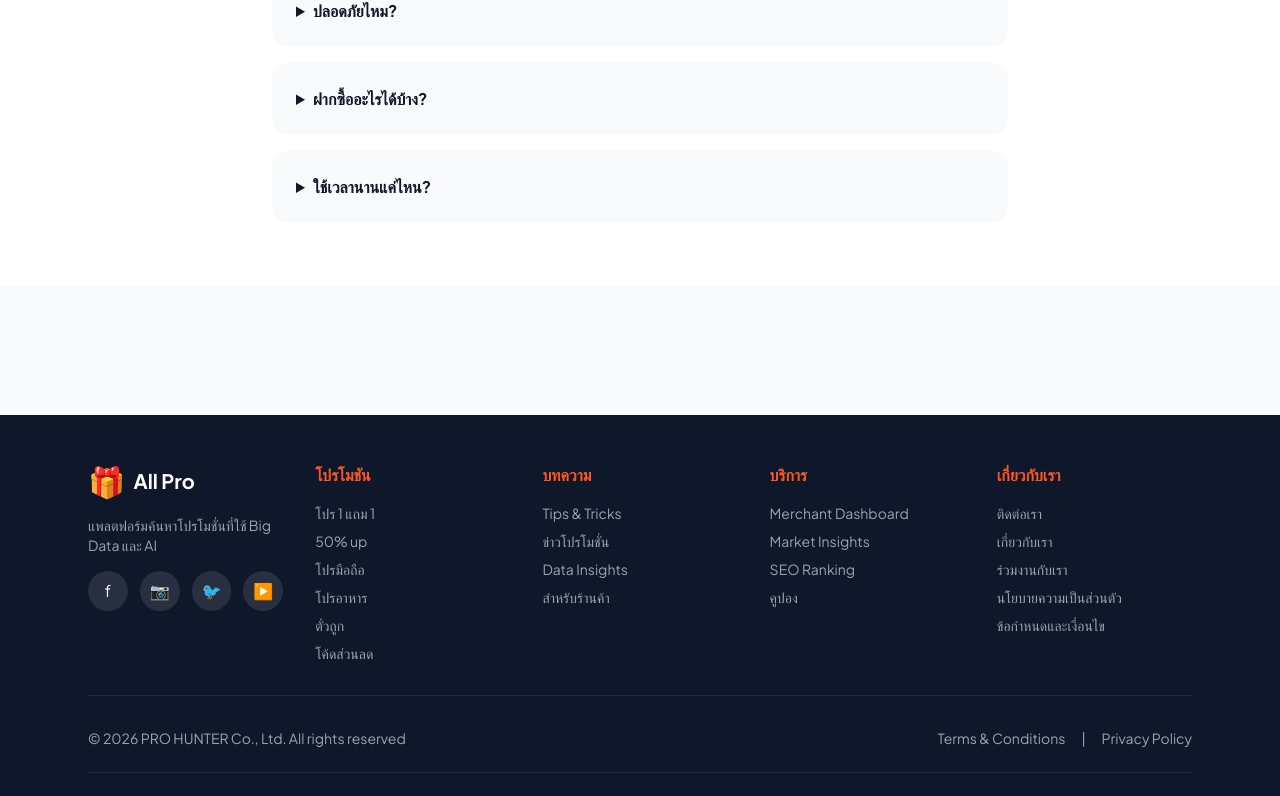
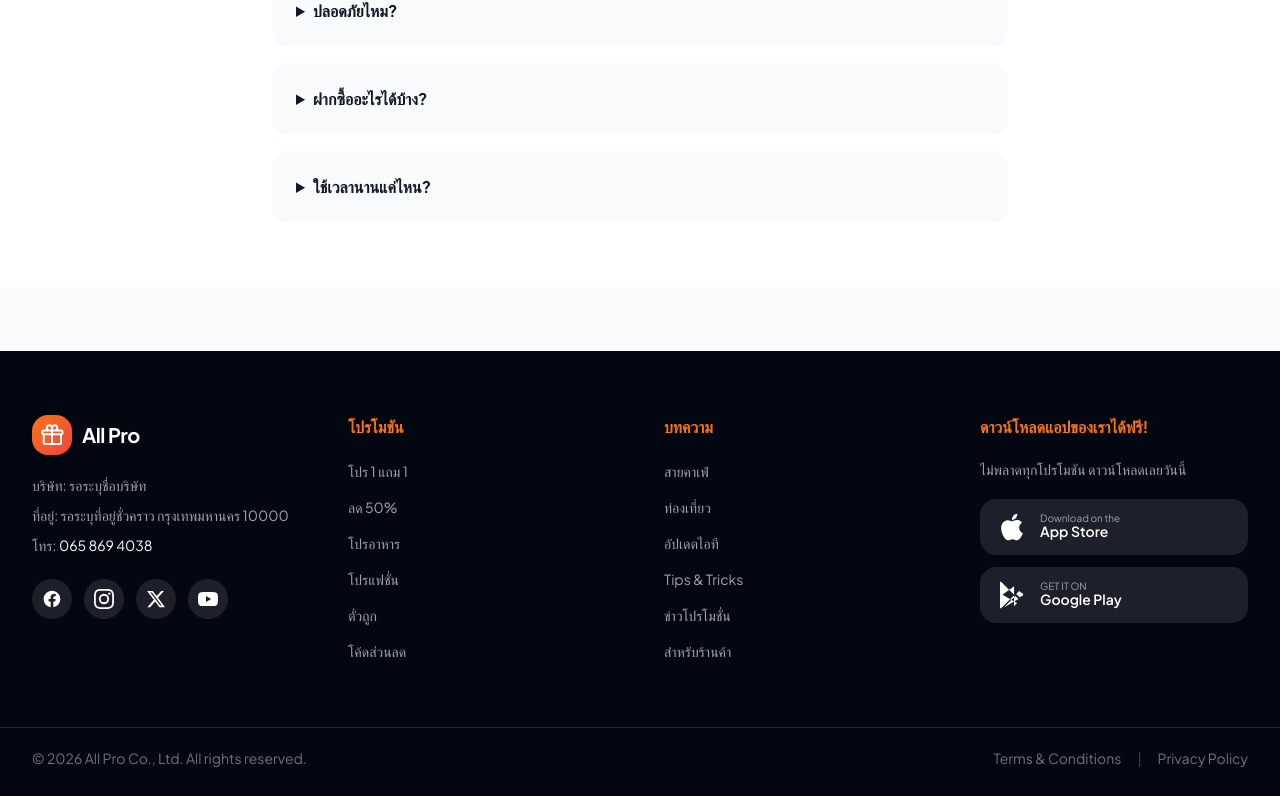
Before and after one commit to CEO-LEO/allpro-v.1, a Next.js app: page /services/shopping in a window 1280 px wide. Shown: the part 1998-2794 px from the top of the page. Built offline with nearby package versions, Linux system fonts and the light colour scheme; no server answers.

Commit message:
feat: redesign Footer with 4-column layout, app download, social icons

```diff
--- a/app/(user)/layout.tsx
+++ b/app/(user)/layout.tsx
@@ -2,6 +2,7 @@
 
 import Navbar from '@/components/Layout/Navbar';
 import BottomNav from '@/components/Layout/BottomNav';
+import Footer from '@/components/Footer';
 import AIChatbot from '@/components/AIChatbot';
 import QRScanner from '@/components/QRScanner';
 import { Toaster } from 'sonner';
@@ -26,6 +27,9 @@ export default function UserLayout({
         {children}
       </main>
 
+      {/* Footer */}
+      <Footer />
+
       {/* Bottom Navigation - Mobile Only */}
       <BottomNav />
 
--- a/components/Footer.tsx
+++ b/components/Footer.tsx
@@ -1,103 +1,176 @@
 'use client';
+
+import Link from 'next/link';
+
+const PROMO_LINKS = [
+  { label: 'โปร 1 แถม 1', href: '/category/Food' },
+  { label: 'ลด 50%', href: '/category/all' },
+  { label: 'โปรอาหาร', href: '/category/Food' },
+  { label: 'โปรแฟชั่น', href: '/category/Fashion' },
+  { label: 'ตั๋วถูก', href: '/category/Travel' },
+  { label: 'โค้ดส่วนลด', href: '/rewards' },
+];
+
+const ARTICLE_LINKS = [
+  { label: 'สายคาเฟ่', href: '/community' },
+  { label: 'ท่องเที่ยว', href: '/community' },
+  { label: 'อัปเดตไอที', href: '/community' },
+  { label: 'Tips & Tricks', href: '/community' },
+  { label: 'ข่าวโปรโมชั่น', href: '/community' },
+  { label: 'สำหรับร้านค้า', href: '/merchant-landing' },
+];
+
+const SOCIALS = [
+  {
+    label: 'Facebook',
+    href: '#',
+    icon: (
+      <svg className="w-5 h-5" fill="currentColor" viewBox="0 0 24 24"><path d="M22 12c0-5.523-4.477-10-10-10S2 6.477 2 12c0 4.991 3.657 9.128 8.438 9.878v-6.987h-2.54V12h2.54V9.797c0-2.506 1.492-3.89 3.777-3.89 1.094 0 2.238.195 2.238.195v2.46h-1.26c-1.243 0-1.63.771-1.63 1.562V12h2.773l-.443 2.89h-2.33v6.988C18.343 21.128 22 16.991 22 12z" /></svg>
+    ),
+  },
+  {
+    label: 'Instagram',
+    href: '#',
+    icon: (
+      <svg className="w-5 h-5" fill="currentColor" viewBox="0 0 24 24"><path d="M12 2.163c3.204 0 3.584.012 4.85.07 3.252.148 4.771 1.691 4.919 4.919.058 1.265.069 1.645.069 4.849 0 3.205-.012 3.584-.069 4.849-.149 3.225-1.664 4.771-4.919 4.919-1.266.058-1.644.07-4.85.07-3.204 0-3.584-.012-4.849-.07-3.26-.149-4.771-1.699-4.919-4.92-.058-1.265-.07-1.644-.07-4.849 0-3.204.013-3.583.07-4.849.149-3.227 1.664-4.771 4.919-4.919 1.266-.057 1.645-.069 4.849-.069zM12 0C8.741 0 8.333.014 7.053.072 2.695.272.273 2.69.073 7.052.014 8.333 0 8.741 0 12c0 3.259.014 3.668.072 4.948.2 4.358 2.618 6.78 6.98 6.98C8.333 23.986 8.741 24 12 24c3.259 0 3.668-.014 4.948-.072 4.354-.2 6.782-2.618 6.979-6.98.059-1.28.073-1.689.073-4.948 0-3.259-.014-3.667-.072-4.947-.196-4.354-2.617-6.78-6.979-6.98C15.668.014 15.259 0 12 0zm0 5.838a6.162 6.162 0 100 12.324 6.162 6.162 0 000-12.324zM12 16a4 4 0 110-8 4 4 0 010 8zm6.406-11.845a1.44 1.44 0 100 2.881 1.44 1.44 0 000-2.881z" /></svg>
+    ),
+  },
+  {
+    label: 'Twitter',
+    href: '#',
+    icon: (
+      <svg className="w-5 h-5" fill="currentColor" viewBox="0 0 24 24"><path d="M18.244 2.25h3.308l-7.227 8.26 8.502 11.24H16.17l-5.214-6.817L4.99 21.75H1.68l7.73-8.835L1.254 2.25H8.08l4.713 6.231zm-1.161 17.52h1.833L7.084 4.126H5.117z" /></svg>
+    ),
+  },
+  {
+    label: 'YouTube',
+    href: '#',
+    icon: (
+      <svg className="w-5 h-5" fill="currentColor" viewBox="0 0 24 24"><path d="M23.498 6.186a3.016 3.016 0 00-2.122-2.136C19.505 3.545 12 3.545 12 3.545s-7.505 0-9.377.505A3.017 3.017 0 00.502 6.186C0 8.07 0 12 0 12s0 3.93.502 5.814a3.016 3.016 0 002.122 2.136c1.871.505 9.376.505 9.376.505s7.505 0 9.377-.505a3.015 3.015 0 002.122-2.136C24 15.93 24 12 24 12s0-3.93-.502-5.814zM9.545 15.568V8.432L15.818 12l-6.273 3.568z" /></svg>
+    ),
+  },
+];
 
 export default function Footer() {
   return (
-    <footer className="bg-slate-900 text-white mt-16">
-      <div className="max-w-6xl mx-auto px-3 sm:px-4 md:px-6 py-12">
-        {/* Main Footer Grid */}
-        <div className="grid grid-cols-2 sm:grid-cols-3 md:grid-cols-5 gap-8 mb-8">
-          {/* Company Info */}
-          <div className="col-span-2 sm:col-span-3 md:col-span-1">
-            <div className="flex items-center gap-2 mb-4">
-              <span className="text-3xl">🎁</span>
-              <span className="text-xl font-bold">All Pro</span>
+    <footer className="bg-gray-950 text-white">
+      <div className="max-w-7xl mx-auto px-4 sm:px-6 lg:px-8 py-12 lg:py-16">
+        {/* Main Grid — 4 columns */}
+        <div className="grid grid-cols-1 sm:grid-cols-2 lg:grid-cols-4 gap-10 lg:gap-12">
+
+          {/* Column 1: Company Info & Contact */}
+          <div className="sm:col-span-2 lg:col-span-1">
+            {/* Logo */}
+            <div className="flex items-center gap-2.5 mb-5">
+              <div className="w-10 h-10 bg-gradient-to-br from-orange-500 to-red-500 rounded-xl flex items-center justify-center shadow-lg">
+                <svg className="w-6 h-6 text-white" fill="none" viewBox="0 0 24 24" strokeWidth={2} stroke="currentColor">
+                  <path strokeLinecap="round" strokeLinejoin="round" d="M21 11.25v8.25a1.5 1.5 0 01-1.5 1.5H5.25a1.5 1.5 0 01-1.5-1.5v-8.25M12 4.875A2.625 2.625 0 109.375 7.5H12m0-2.625V7.5m0-2.625A2.625 2.625 0 1114.625 7.5H12m0 0V21m-8.625-9.75h18c.621 0 1.125-.504 1.125-1.125v-1.5c0-.621-.504-1.125-1.125-1.125h-18c-.621 0-1.125.504-1.125 1.125v1.5c0 .621.504 1.125 1.125 1.125z" />
+                </svg>
+              </div>
+              <span className="text-xl font-bold tracking-tight">All Pro</span>
             </div>
-            <p className="text-sm text-gray-400 mb-4">
-              แพลตฟอร์มค้นหาโปรโมชั่นที่ใช้ Big Data และ AI
+
+            <div className="space-y-2.5 text-sm text-gray-400 mb-6">
+              <p>บริษัท: รอระบุชื่อบริษัท</p>
+              <p>ที่อยู่: รอระบุที่อยู่ชั่วคราว กรุงเทพมหานคร 10000</p>
+              <p>โทร: <a href="tel:0658694038" className="text-white hover:text-orange-400 transition-colors">065 869 4038</a></p>
+            </div>
+
+            {/* Social Icons */}
+            <div className="flex gap-3">
+              {SOCIALS.map((social) => (
+                <a
+                  key={social.label}
+                  href={social.href}
+                  aria-label={social.label}
+                  className="w-10 h-10 bg-white/10 hover:bg-orange-500 rounded-full flex items-center justify-center transition-all duration-200 hover:scale-110"
+                >
+                  {social.icon}
+                </a>
+              ))}
+            </div>
+          </div>
+
+          {/* Column 2: Promotions */}
+          <div>
+            <h3 className="text-base font-bold text-orange-500 mb-5">โปรโมชัน</h3>
+            <ul className="space-y-3">
+              {PROMO_LINKS.map((link) => (
+                <li key={link.label}>
+                  <Link href={link.href} className="text-sm text-gray-400 hover:text-white hover:pl-1 transition-all duration-200">
+                    {link.label}
+                  </Link>
+                </li>
+              ))}
+            </ul>
+          </div>
+
+          {/* Column 3: Articles */}
+          <div>
+            <h3 className="text-base font-bold text-orange-500 mb-5">บทความ</h3>
+            <ul className="space-y-3">
+              {ARTICLE_LINKS.map((link) => (
+                <li key={link.label}>
+                  <Link href={link.href} className="text-sm text-gray-400 hover:text-white hover:pl-1 transition-all duration-200">
+                    {link.label}
+                  </Link>
+                </li>
+              ))}
+            </ul>
+          </div>
+
+          {/* Column 4: Download App */}
+          <div>
+            <h3 className="text-base font-bold text-orange-500 mb-5">ดาวน์โหลดแอปของเราได้ฟรี!</h3>
+            <p className="text-sm text-gray-400 mb-5">
+              ไม่พลาดทุกโปรโมชัน ดาวน์โหลดเลยวันนี้
             </p>
-            <div className="flex gap-3">
-              <a href="#" className="w-10 h-10 bg-white/10 hover:bg-white/20 rounded-full flex items-center justify-center transition-colors">
-                <span>f</span>
+            <div className="flex flex-col gap-3">
+              {/* App Store */}
+              <a
+                href="#"
+                className="flex items-center gap-3 px-4 py-3 bg-white/10 hover:bg-white/20 rounded-xl transition-all duration-200 group"
+              >
+                <svg className="w-8 h-8 text-white flex-shrink-0" viewBox="0 0 24 24" fill="currentColor">
+                  <path d="M18.71 19.5c-.83 1.24-1.71 2.45-3.05 2.47-1.34.03-1.77-.79-3.29-.79-1.53 0-2 .77-3.27.82-1.31.05-2.3-1.32-3.14-2.53C4.25 17 2.94 12.45 4.7 9.39c.87-1.52 2.43-2.48 4.12-2.51 1.28-.02 2.5.87 3.29.87.78 0 2.26-1.07 3.8-.91.65.03 2.47.26 3.64 1.98-.09.06-2.17 1.28-2.15 3.81.03 3.02 2.65 4.03 2.68 4.04-.03.07-.42 1.44-1.38 2.83M13 3.5c.73-.83 1.94-1.46 2.94-1.5.13 1.17-.34 2.35-1.04 3.19-.69.85-1.83 1.51-2.95 1.42-.15-1.15.41-2.35 1.05-3.11z" />
+                </svg>
+                <div>
+                  <div className="text-[10px] text-gray-400 leading-none group-hover:text-gray-300">Download on the</div>
+                  <div className="text-sm font-semibold text-white leading-tight">App Store</div>
+                </div>
               </a>
-              <a href="#" className="w-10 h-10 bg-white/10 hover:bg-white/20 rounded-full flex items-center justify-center transition-colors">
-                <span>📷</span>
-              </a>
-              <a href="#" className="w-10 h-10 bg-white/10 hover:bg-white/20 rounded-full flex items-center justify-center transition-colors">
-                <span>🐦</span>
-              </a>
-              <a href="#" className="w-10 h-10 bg-white/10 hover:bg-white/20 rounded-full flex items-center justify-center transition-colors">
-                <span>▶️</span>
+
+              {/* Google Play */}
+              <a
+                href="#"
+                className="flex items-center gap-3 px-4 py-3 bg-white/10 hover:bg-white/20 rounded-xl transition-all duration-200 group"
+              >
+                <svg className="w-8 h-8 text-white flex-shrink-0" viewBox="0 0 24 24" fill="currentColor">
+                  <path d="M3.609 1.814L13.792 12 3.61 22.186a.996.996 0 01-.61-.92V2.734a1 1 0 01.609-.92zm10.89 10.893l2.302 2.302-10.937 6.333 8.635-8.635zm3.199-3.199l2.144 1.24a1 1 0 010 1.732l-2.144 1.24-2.53-2.53 2.53-2.53v.848zm-4.106-4.106L4.864 11.735l10.937 6.333-2.302 2.302z" />
+                </svg>
+                <div>
+                  <div className="text-[10px] text-gray-400 leading-none group-hover:text-gray-300">GET IT ON</div>
+                  <div className="text-sm font-semibold text-white leading-tight">Google Play</div>
+                </div>
               </a>
             </div>
           </div>
+        </div>
+      </div>
 
-          {/* โปรโมชัน */}
-          <div>
-            <h3 className="font-bold text-[#FF5722] mb-4">โปรโมชัน</h3>
-            <ul className="space-y-2 text-sm text-gray-400">
-              <li><a href="/" className="hover:text-white transition-colors">โปร 1 แถม 1</a></li>
-              <li><a href="/" className="hover:text-white transition-colors">50% up</a></li>
-              <li><a href="/" className="hover:text-white transition-colors">โปรมือถือ</a></li>
-              <li><a href="/" className="hover:text-white transition-colors">โปรอาหาร</a></li>
-              <li><a href="/" className="hover:text-white transition-colors">ตั๋วถูก</a></li>
-              <li><a href="/" className="hover:text-white transition-colors">โค้ดส่วนลด</a></li>
-            </ul>
-          </div>
-
-          {/* บทความ */}
-          <div>
-            <h3 className="font-bold text-[#FF5722] mb-4">บทความ</h3>
-            <ul className="space-y-2 text-sm text-gray-400">
-              <li><a href="/articles" className="hover:text-white transition-colors">Tips & Tricks</a></li>
-              <li><a href="/articles" className="hover:text-white transition-colors">ข่าวโปรโมชั่น</a></li>
-              <li><a href="/articles" className="hover:text-white transition-colors">Data Insights</a></li>
-              <li><a href="/articles" className="hover:text-white transition-colors">สำหรับร้านค้า</a></li>
-            </ul>
-          </div>
-
-          {/* บริการ */}
-          <div>
-            <h3 className="font-bold text-[#FF5722] mb-4">บริการ</h3>
-            <ul className="space-y-2 text-sm text-gray-400">
-              <li><a href="/merchant/dashboard" className="hover:text-white transition-colors">Merchant Dashboard</a></li>
-              <li><a href="/merchant/dashboard" className="hover:text-white transition-colors">Market Insights</a></li>
-              <li><a href="/merchant/dashboard" className="hover:text-white transition-colors">SEO Ranking</a></li>
-              <li><a href="/coupons" className="hover:text-white transition-colors">คูปอง</a></li>
-            </ul>
-          </div>
-
-          {/* เกี่ยวกับเรา */}
-          <div>
-            <h3 className="font-bold text-[#FF5722] mb-4">เกี่ยวกับเรา</h3>
-            <ul className="space-y-2 text-sm text-gray-400">
-              <li><a href="/contact" className="hover:text-white transition-colors">ติดต่อเรา</a></li>
-              <li><a href="#" className="hover:text-white transition-colors">เกี่ยวกับเรา</a></li>
-              <li><a href="#" className="hover:text-white transition-colors">ร่วมงานกับเรา</a></li>
-              <li><a href="#" className="hover:text-white transition-colors">นโยบายความเป็นส่วนตัว</a></li>
-              <li><a href="#" className="hover:text-white transition-colors">ข้อกำหนดและเงื่อนไข</a></li>
-            </ul>
-          </div>
-        </div>
-
-        {/* Bottom Bar */}
-        <div className="pt-8 border-t border-gray-800">
-          <div className="flex flex-col sm:flex-row items-center justify-between gap-4">
-            <p className="text-sm text-gray-400">
-                © 2026 PRO HUNTER Co., Ltd. All rights reserved
+      {/* Bottom Bar */}
+      <div className="border-t border-gray-800">
+        <div className="max-w-7xl mx-auto px-4 sm:px-6 lg:px-8 py-5">
+          <div className="flex flex-col sm:flex-row items-center justify-between gap-3">
+            <p className="text-sm text-gray-500">
+              © 2026 All Pro Co., Ltd. All rights reserved.
             </p>
-            <div className="flex items-center gap-4 text-sm text-gray-400">
+            <div className="flex items-center gap-4 text-sm text-gray-500">
               <a href="#" className="hover:text-white transition-colors">Terms & Conditions</a>
-              <span>|</span>
+              <span className="text-gray-700">|</span>
               <a href="#" className="hover:text-white transition-colors">Privacy Policy</a>
             </div>
           </div>
-        </div>
-
-        {/* Powered by */}
-        <div className="mt-6 pt-6 border-t border-gray-800 text-center">
-          <p className="text-xs text-gray-500">
-            🚀 Powered by Next.js 16 + AI-Powered Data Intelligence
-          </p>
         </div>
       </div>
     </footer>
```
